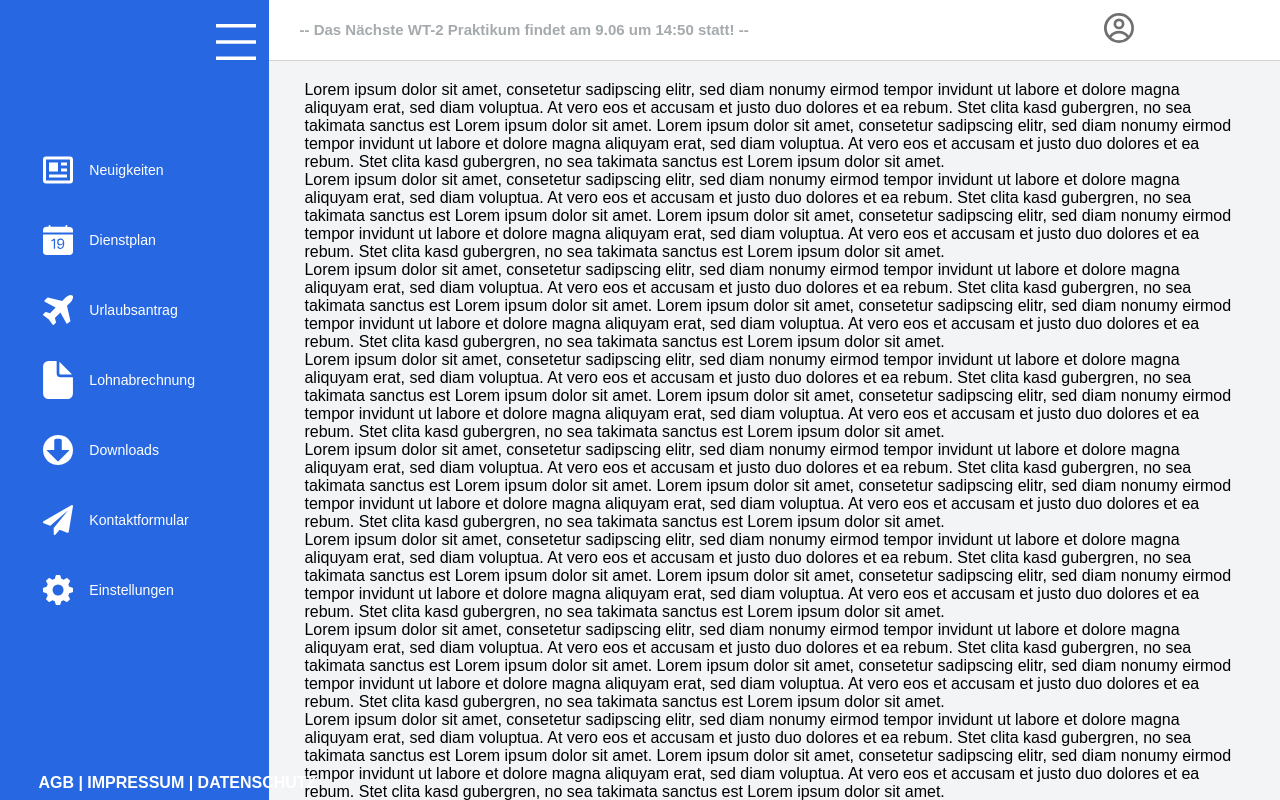
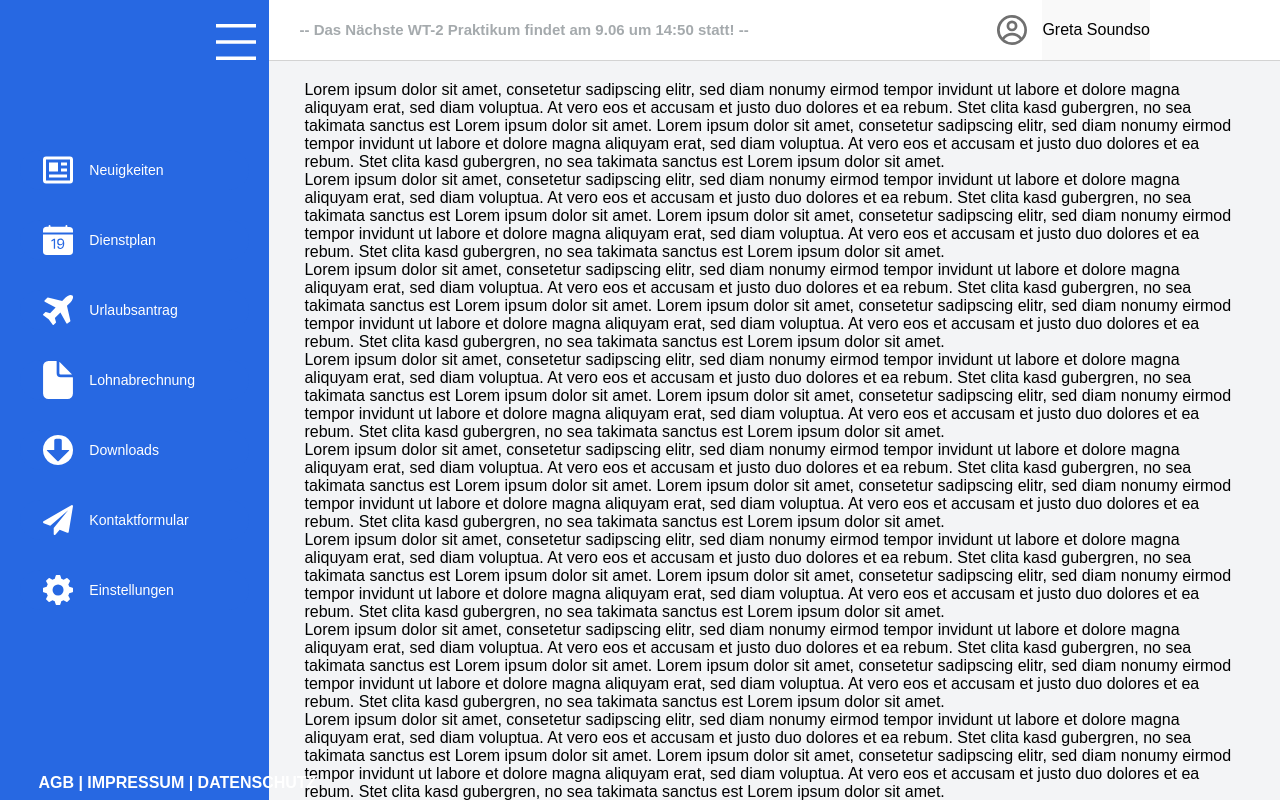
Before and after one commit to MertDurasi/Team-Supernerds, a React (Create React App) app: page /dashboard in a window 1280 px wide. Built offline with nearby package versions, Linux system fonts and the light colour scheme; a web font is replaced by a local one.

Commit message:
Name an zu Profil Icon hinzugefuegt - Denny

```diff
--- a/src/components/dashboard/Navigation.css
+++ b/src/components/dashboard/Navigation.css
@@ -21,7 +21,6 @@
   font-weight: 700;
 }
 
-
 .navigation-right {
   display: flex;
   justify-content: center;
@@ -33,16 +32,18 @@
   right: 100px;
 }
 
-
 .dropbtn {
   background-color: white;
   color: white;
-  padding: 16px;
-  font-size: 16px;
+  padding: 15px;
+  font-size: 15px;
   border: none;
 }
 
-
+.profile {
+  display: flex;
+  align-items: center;
+}
 
 /* The container <div> - needed to position the dropdown content */
 .dropdown {
@@ -50,13 +51,12 @@
   display: inline-block;
 }
 
-
 .dropdown-content {
   display: none;
   position: absolute;
   background-color: #f1f1f1;
   min-width: 160px;
-  box-shadow: 0px 8px 16px 0px rgba(0,0,0,0.2);
+  box-shadow: 0px 8px 16px 0px rgba(0, 0, 0, 0.2);
   z-index: 1;
 }
 
@@ -67,14 +67,19 @@
   display: block;
 }
 
-.dropdown-content a:hover {background-color: #ddd;}
+.dropdown-content a:hover {
+  background-color: #ddd;
+}
 
 /* Show the dropdown menu on hover */
-.dropdown:hover .dropdown-content {display: block;}
+.dropdown:hover .dropdown-content {
+  display: block;
+}
 
 /* Change the background color of the dropdown button when the dropdown content is shown */
-.dropdown:hover .dropbtn {background-color: white;}
-
+.dropdown:hover .dropbtn {
+  background-color: white;
+}
 
 @media only screen and (max-width: 1150px) {
   .navigation-icon {
--- a/src/components/dashboard/Navigation.js
+++ b/src/components/dashboard/Navigation.js
@@ -20,7 +20,15 @@ const Navigation = ({ menuOpen, openMenu, closeMenu }) => {
       </div>
       <div className="navigation-right">
         <div className="dropdown">
-          <img className="dropbtn" width="30" src={profil_logo} alt="avatar" />
+          <div className="profile">
+            <img
+              className="dropbtn"
+              width="30"
+              src={profil_logo}
+              alt="avatar"
+            />
+            <span>Greta Soundso</span>
+          </div>
           <div className="dropdown-content">
             <a href="/dashboard/profil">Profil</a>
             <a href="/dashboard/abmelden">Abmelden</a>
```
Lines whose indentation alone changed are shown as unchanged.
